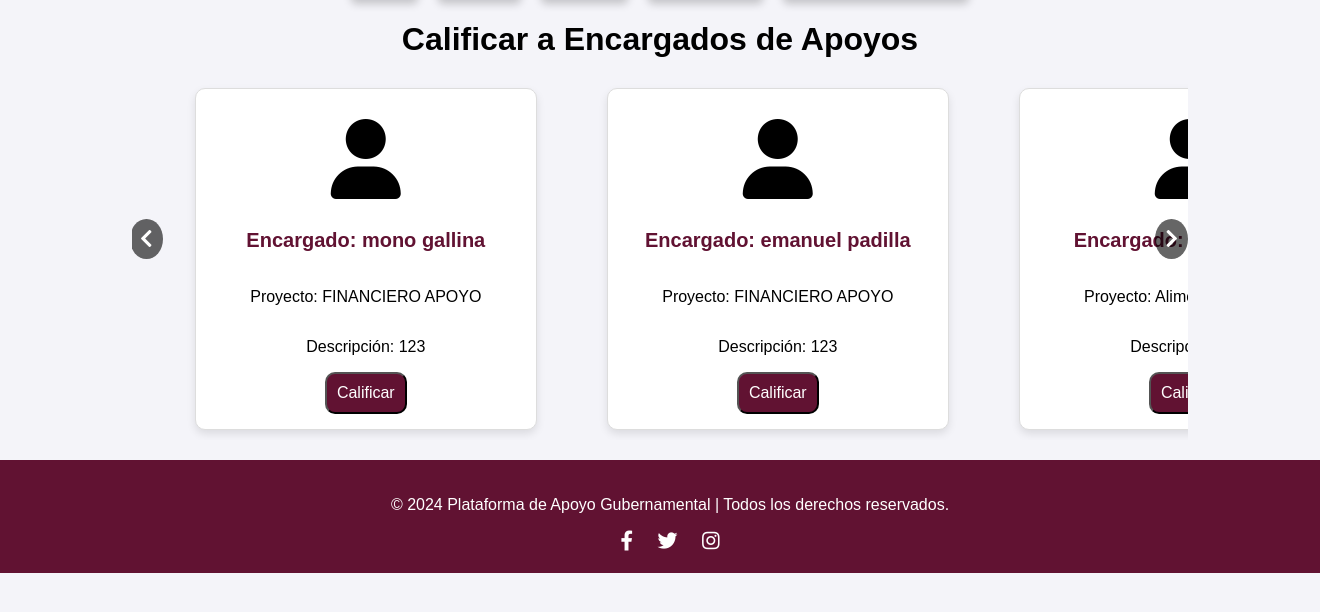
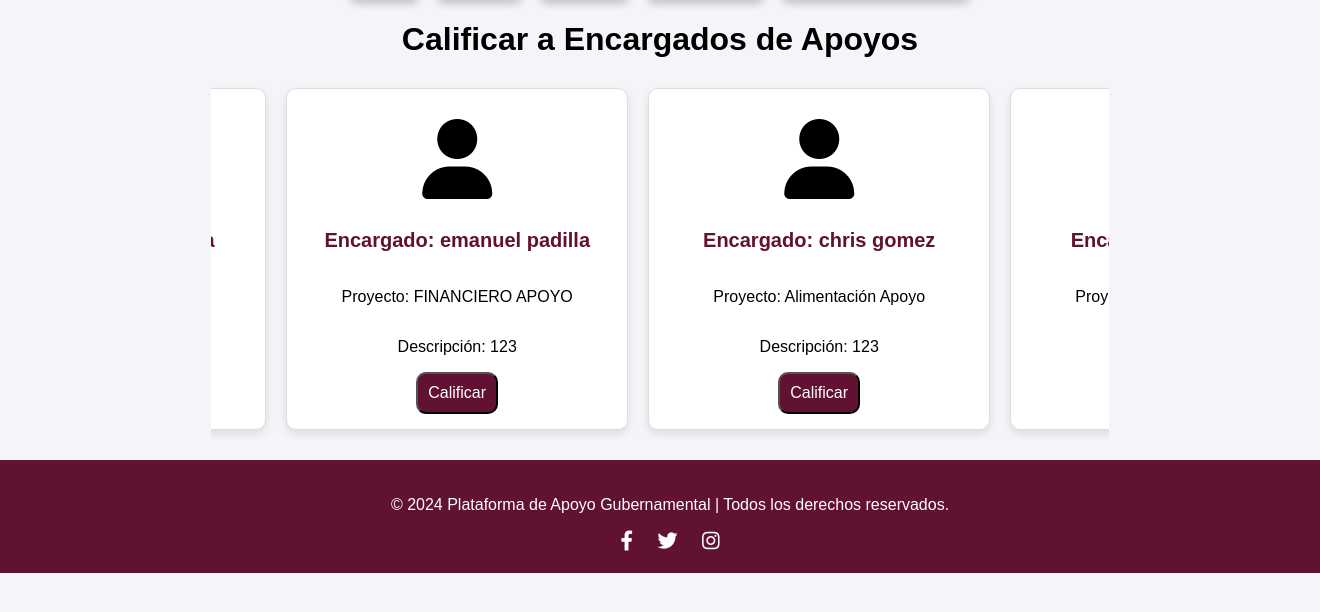
Before and after one commit to DiegoCruz117/gobierno, a PHP site: page /encargados_apoyos.php in a window 1320 px wide; the page is wider, and only the part inside the window is pictured. Shown: the part 146-758 px from the top of that part. Run offline with PHP 8.4, Linux system fonts and the light colour scheme; data comes from the database, SQL or seed files in the repository.

Commit message:
Función de calificar apoyos
Son 4 documentos que se agrega para encargados de apoyos (falta la validación de ema)

```diff
--- a/calificar_apoyo.php
+++ b/calificar_apoyo.php
@@ -1,5 +1,6 @@
 <?php
-session_start();
+require "seguridad.php"; // Verificar que el usuario está autenticado
+$usuario = $_SESSION['username'];
 ?>
 <!DOCTYPE html>
 <html lang="es">
--- a/encargados_apoyos.php
+++ b/encargados_apoyos.php
@@ -46,20 +46,14 @@ session_start();
     <h1>Calificar a Encargados de Apoyos</h1>
 
     <div class="carousel-wrapper">
-        <!-- Botón para desplazarse hacia la izquierda -->
-        <button class="carousel-btn left-btn" onclick="moveCarousel(-1)">
-            <i class="fas fa-chevron-left"></i>
-        </button>
-
-        <!-- Contenedor del carrusel -->
-        <div class="carousel ancho">
+        <div class="carousel">
             <?php
             require "conexion.php";
 
             // Consulta para obtener los datos
             $calificacion = "SELECT * FROM crear_encargados
-                             INNER JOIN crear_apoyos
-                             ON crear_encargados.id_apoyos = crear_apoyos.id_apoyos";
+                            INNER JOIN crear_apoyos
+                            ON crear_encargados.id_apoyos = crear_apoyos.id_apoyos";
             $resultado = mysqli_query($conectar, $calificacion);
 
             // Verificar que existan registros
@@ -83,11 +77,6 @@ session_start();
             }
             ?>
         </div>
-
-        <!-- Botón para desplazarse hacia la derecha -->
-        <button class="carousel-btn right-btn" onclick="moveCarousel(1)">
-            <i class="fas fa-chevron-right"></i>
-        </button>
     </div>
 </div>
 
--- a/estilos2.css
+++ b/estilos2.css
@@ -331,17 +331,23 @@ h3 {
 }
 
 .carousel-wrapper {
-  position: relative;
   overflow: hidden;
-  display: flex;
-  align-items: center;
+  width: 85%;
+  margin: 0 auto;
 }
 
 .carousel {
   display: flex;
-  gap: 50px;
-  transition: transform 1.45s ease;
-  width: 90%;
+  animation: scroll-infinite 20s linear infinite;
+}
+
+@keyframes scroll-infinite {
+  from {
+    transform: translateX(0);
+  }
+  to {
+    transform: translateX(calc(-300px * var(--visible-items)));
+  }
 }
 
 .encargado {
@@ -410,8 +416,3 @@ font-size: 80px;
   text-decoration: none;
   /* transition: background-color 0.3s ease; */
 }
-
-/* Efecto al pasar el cursor sobre el botón */
-/* .btn-view-more:hover {
-  background-color: #45a049;
-} */
```
Also changed, not shown: carousel.js (+12 -24 lines).
